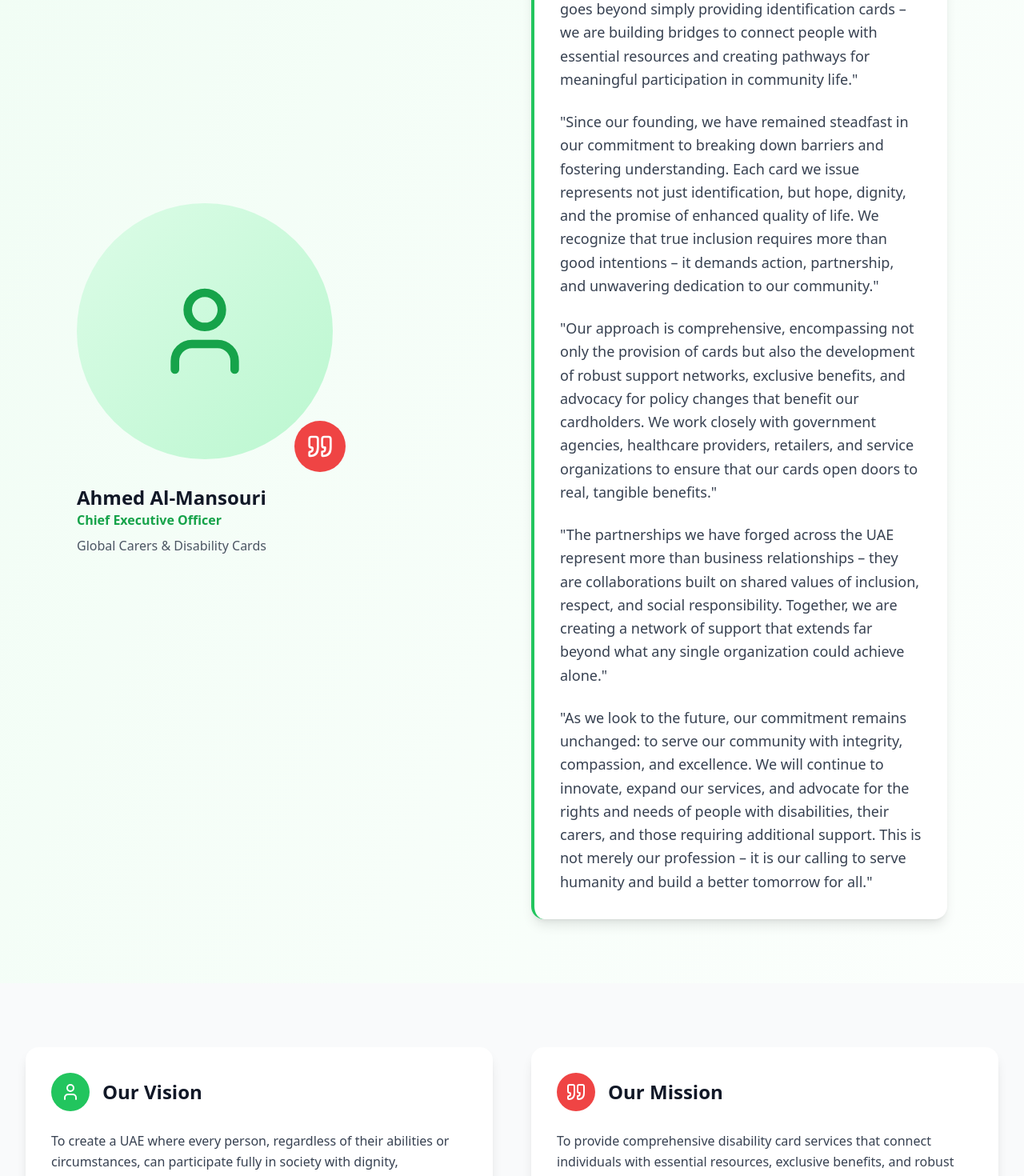
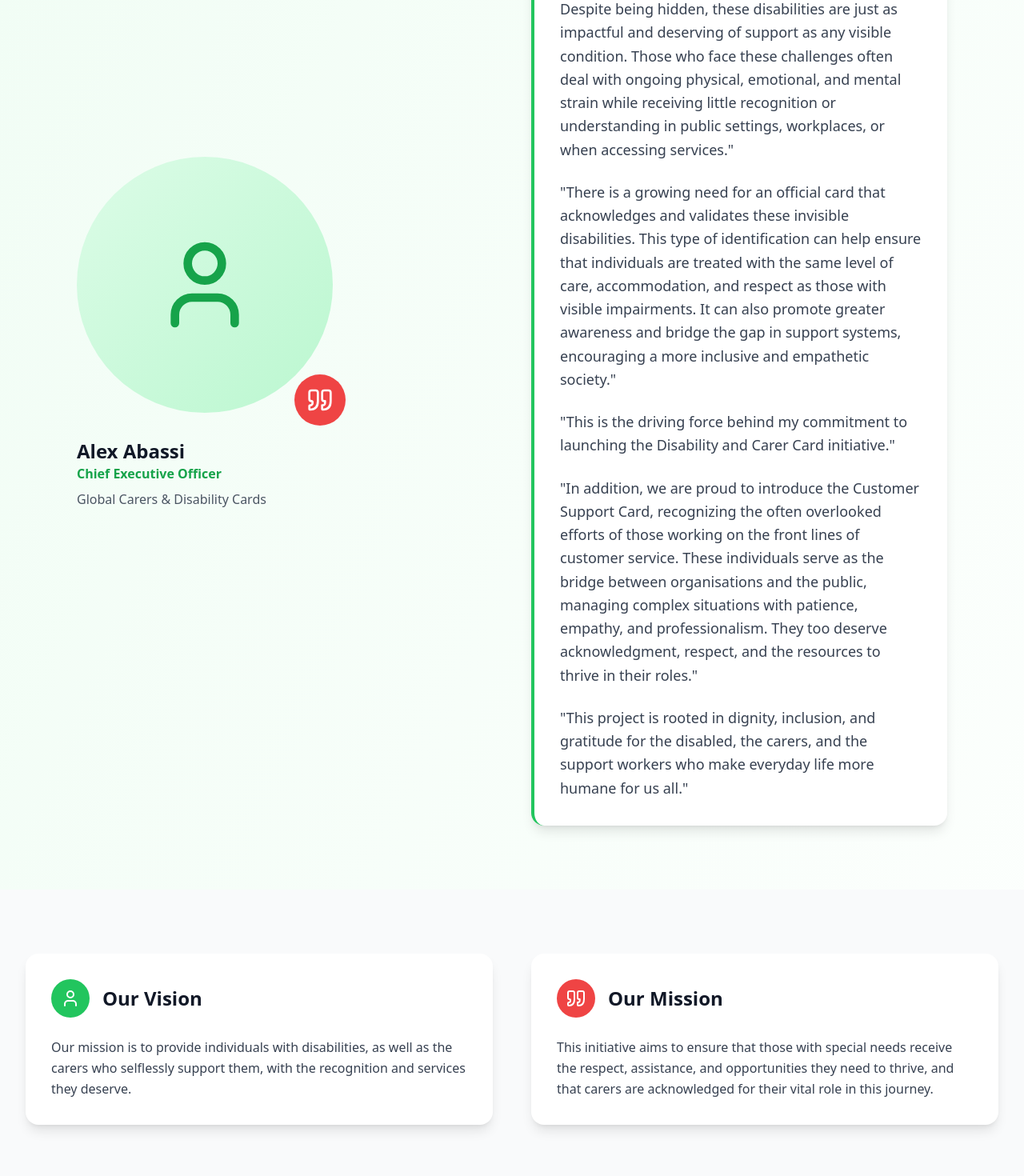
Before and after one commit to ZOUBAIRELFADILI/disability_cards_test, a React (Vite) app: page /ceo-word in a window 1280 px wide. Shown: the part 660-2130 px from the top of the page at 80% size. Built offline with nearby package versions, Linux system fonts and the light colour scheme.

Commit message:
Updated CEOWord.tsx

```diff
--- a/src/pages/CEOWord.tsx
+++ b/src/pages/CEOWord.tsx
@@ -33,7 +33,7 @@ const CEOWord = () => {
                 </div>
               </div>
               <div className="mt-8">
-                <h3 className="text-2xl font-bold text-gray-900">Ahmed Al-Mansouri</h3>
+                <h3 className="text-2xl font-bold text-gray-900">Alex Abassi</h3>
                 <p className="text-green-600 font-semibold">Chief Executive Officer</p>
                 <p className="text-gray-600 mt-2">Global Carers & Disability Cards</p>
               </div>
@@ -44,34 +44,19 @@ const CEOWord = () => {
               <div className="bg-white p-8 rounded-2xl shadow-lg border-l-4 border-green-500">
                 <Quote className="w-8 h-8 text-green-500 mb-4" />
                 <p className="text-lg text-gray-700 leading-relaxed mb-6">
-                  "At GCDC, we are committed to creating a more inclusive society where every individual, regardless of their
-                  abilities or circumstances, can access the support and opportunities they deserve. Our mission goes beyond
-                  simply providing identification cards – we are building bridges to connect people with essential resources
-                  and creating pathways for meaningful participation in community life."
+                  "Many people live with invisible disabilities conditions like chronic pain, mental health challenges, and neurological disorders that aren't immediately noticeable but significantly affect everyday life. Despite being hidden, these disabilities are just as impactful and deserving of support as any visible condition. Those who face these challenges often deal with ongoing physical, emotional, and mental strain while receiving little recognition or understanding in public settings, workplaces, or when accessing services."
                 </p>
                 <p className="text-lg text-gray-700 leading-relaxed mb-6">
-                  "Since our founding, we have remained steadfast in our commitment to breaking down barriers and fostering
-                  understanding. Each card we issue represents not just identification, but hope, dignity, and the promise
-                  of enhanced quality of life. We recognize that true inclusion requires more than good intentions – it
-                  demands action, partnership, and unwavering dedication to our community."
+                  "There is a growing need for an official card that acknowledges and validates these invisible disabilities. This type of identification can help ensure that individuals are treated with the same level of care, accommodation, and respect as those with visible impairments. It can also promote greater awareness and bridge the gap in support systems, encouraging a more inclusive and empathetic society."
                 </p>
                 <p className="text-lg text-gray-700 leading-relaxed mb-6">
-                  "Our approach is comprehensive, encompassing not only the provision of cards but also the development of
-                  robust support networks, exclusive benefits, and advocacy for policy changes that benefit our cardholders.
-                  We work closely with government agencies, healthcare providers, retailers, and service organizations to
-                  ensure that our cards open doors to real, tangible benefits."
+                  "This is the driving force behind my commitment to launching the Disability and Carer Card initiative."
                 </p>
                 <p className="text-lg text-gray-700 leading-relaxed mb-6">
-                  "The partnerships we have forged across the UAE represent more than business relationships – they are
-                  collaborations built on shared values of inclusion, respect, and social responsibility. Together, we are
-                  creating a network of support that extends far beyond what any single organization could achieve alone."
+                  "In addition, we are proud to introduce the Customer Support Card, recognizing the often overlooked efforts of those working on the front lines of customer service. These individuals serve as the bridge between organisations and the public, managing complex situations with patience, empathy, and professionalism. They too deserve acknowledgment, respect, and the resources to thrive in their roles."
                 </p>
                 <p className="text-lg text-gray-700 leading-relaxed">
-                  "As we look to the future, our commitment remains unchanged: to serve our community with integrity,
-                  compassion, and excellence. We will continue to innovate, expand our services, and advocate for the
-                  rights and needs of people with disabilities, their carers, and those requiring additional support.
-                  This is not merely our profession – it is our calling to serve humanity and build a better tomorrow
-                  for all."
+                  "This project is rooted in dignity, inclusion, and gratitude for the disabled, the carers, and the support workers who make everyday life more humane for us all."
                 </p>
               </div>
             </div>
@@ -92,9 +77,7 @@ const CEOWord = () => {
                 <h3 className="text-2xl font-bold text-gray-900 ml-4">Our Vision</h3>
               </div>
               <p className="text-gray-700 leading-relaxed">
-                To create a UAE where every person, regardless of their abilities or circumstances, can participate fully
-                in society with dignity, independence, and equal opportunities for growth, success, and meaningful contribution
-                to their communities.
+                Our mission is to provide individuals with disabilities, as well as the carers who selflessly support them, with the recognition and services they deserve.
               </p>
             </div>
 
@@ -107,9 +90,7 @@ const CEOWord = () => {
                 <h3 className="text-2xl font-bold text-gray-900 ml-4">Our Mission</h3>
               </div>
               <p className="text-gray-700 leading-relaxed">
-                To provide comprehensive disability card services that connect individuals with essential resources,
-                exclusive benefits, and robust support systems while advocating for accessibility, inclusion, and equal
-                opportunities across all sectors of UAE society.
+                This initiative aims to ensure that those with special needs receive the respect, assistance, and opportunities they need to thrive, and that carers are acknowledged for their vital role in this journey.
               </p>
             </div>
           </div>
```
